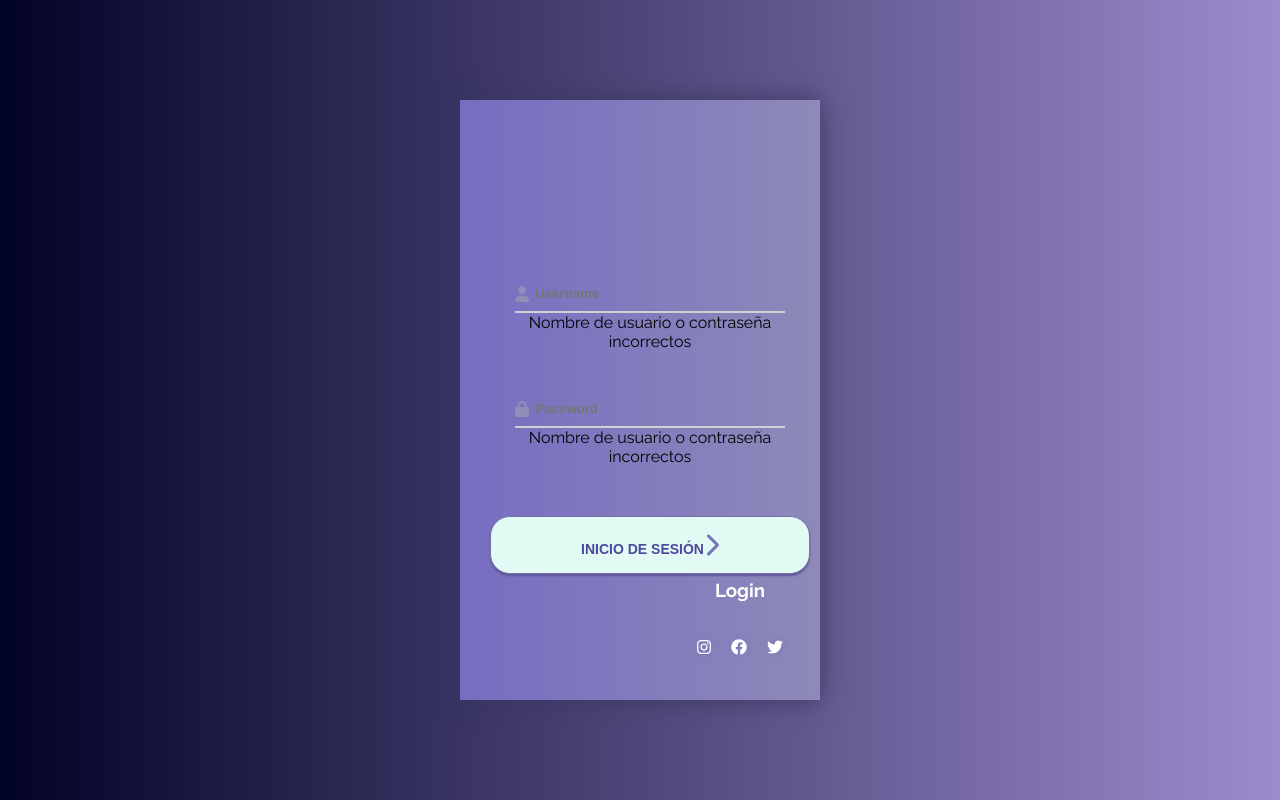
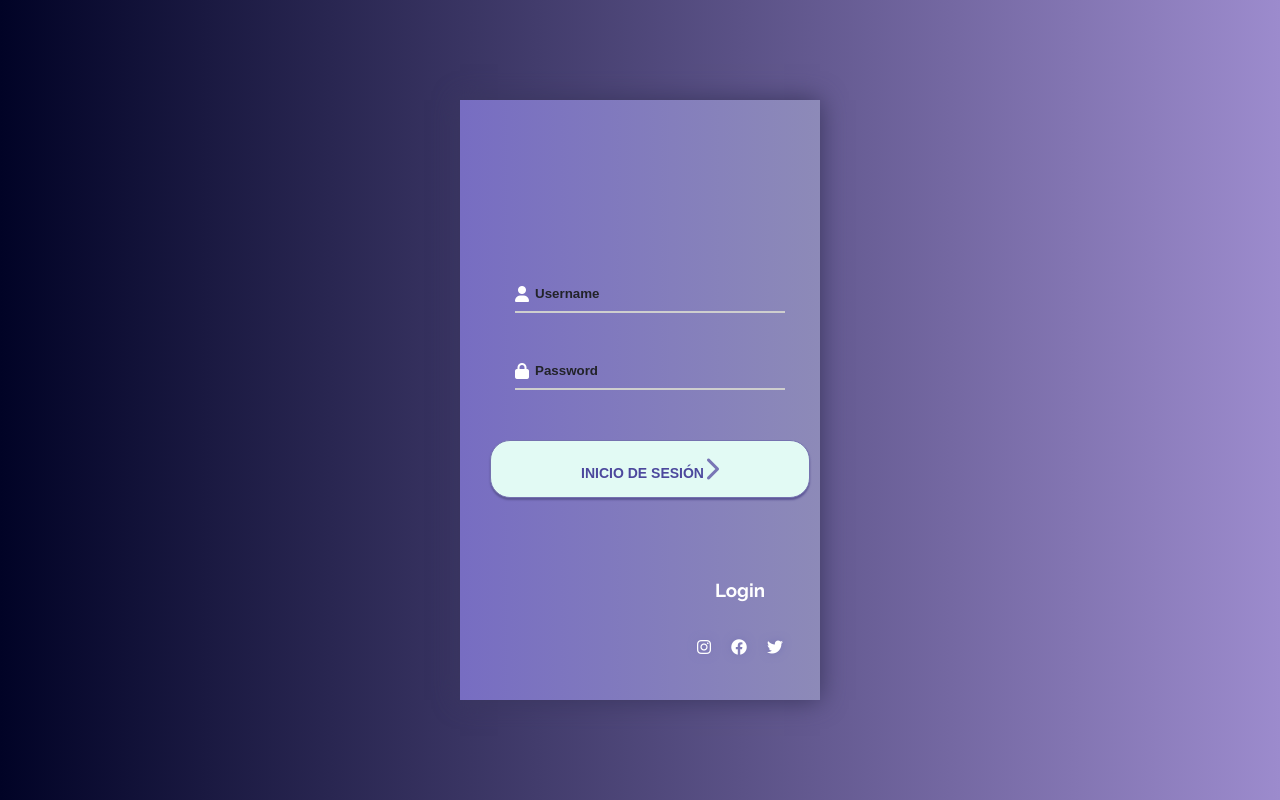
Before and after one commit to Juanplr/frontendTechCareJS, a Vue app: page / in a window 1280 px wide. Built offline with nearby package versions, Linux system fonts and the light colour scheme; no server answers.

Commit message:
webSocket y login validado

```diff
--- a/src/assets/LoginStyle.css
+++ b/src/assets/LoginStyle.css
@@ -1,6 +1,6 @@
 @import url('https://fonts.googleapis.com/css?family=Raleway:400,700');
 
-.container{
+.container {
 	box-sizing: border-box;
 	margin: 0;
 	padding: 0;
@@ -10,7 +10,8 @@
 .container {
 	background: linear-gradient(90deg, #010326, #9C8BCD);
 }
-body{
+
+body {
 	margin: 0%;
 }
 
@@ -102,20 +103,24 @@ body{
 .login__icon {
 	position: absolute;
 	top: 30px;
-	color: #908eb6;
+	color: #ffffff;
 }
 
 .login__input {
 	border: none;
-	border-bottom: 2px solid #D1D1D4;
+	border-bottom: 2px solid #cecece;
 	background: none;
 	padding: 10px;
 	padding-left: 20px;
 	font-weight: 700;
 	width: 75%;
 	transition: .2s;
+	color: #f4f4f7;
 }
 
+.login__input::placeholder {
+	color: #222329;
+}
 
 .loging_label,
 .login__input:active,
@@ -182,3 +187,7 @@ body{
 .social-login__icon:hover {
 	transform: scale(1.5);
 }
+
+.label_text {
+	color: #fff;
+}
--- a/src/components/Chat.vue
+++ b/src/components/Chat.vue
@@ -5,6 +5,7 @@
       class="txt-username"
       type="text"
       placeholder="username"
+      disabled
     />
 
     <div class="div-chat">
@@ -37,11 +38,13 @@ import io from "socket.io-client";
 
 const socket = io("http://localhost:3000/");
 
+socket.emit('setRole', localStorage.getItem("roll"));
+
 export default {
   name: 'Chat',
   setup() {
     const message = ref("");
-    const username = ref("");
+    const username = ref(localStorage.getItem("nombre"));
     const listMessages = ref([
       { body: "Bienvenido al Chat", user: username },
     ]);
@@ -94,6 +97,7 @@ export default {
   margin-bottom: 10px;
   border: 1px solid #ccc;
   border-radius: 4px;
+
 }
 
 .div-chat {
--- a/src/components/Login.vue
+++ b/src/components/Login.vue
@@ -1,6 +1,5 @@
 <script>
-// En App.vue
-import { ref } from "vue";
+import { ref, onMounted, ErrorCodes } from "vue";
 import axios from "axios";
 import {useRouter} from 'vue-router';
 import { reactive } from 'vue';
@@ -14,30 +13,74 @@ export default {
       contrasena: ''
     });
 
+    const isVisibleContrasena = ref(true);
+    const isVisibleUsuario = ref(true);
+    const textContrasena = ref("");
+    const textUsuario = ref("");
 
     const login = () => {
       const sesion = {
         "nombre": formData.nombre,
         "contrasena": formData.contrasena
       }
-
-      axios
+      if(sesion.nombre && sesion.contrasena){
+        axios
         .post(`${URL}user/loging`, sesion
         )
         .then((response) => {
           if (response.data == false) {
             console.log("Error");
           } else {
+            console.log(response.data)
             localStorage.setItem("token", response.data.token);
+            localStorage.setItem("nombre", response.data.user.nombre);
+            localStorage.setItem("roll", response.data.user.roll);
             router.push("/home");
           }
         })
         .catch((error) => {
           console.error(error);
+          if(error.message == "Request failed with status code 400"){
+            isVisibleContrasena.value = true;
+            textContrasena.value = "La contraseña deben ser 8 caracteres"
+            isVisibleUsuario.value = false;
+          }
+          if(error.message == "Request failed with status code 404"){
+            isVisibleContrasena.value = true;
+            textContrasena.value = "Usuario o Contraseña Incorrectos"
+            isVisibleUsuario.value = true;
+            textUsuario.value = "Usuario o Contraseña Incorrectos"
+          }
         });
+      }else{
+       if(!sesion.nombre && !sesion.contrasena){
+        isVisibleUsuario.value = true;
+        textUsuario.value = "Favor de agregar el Username";
+        isVisibleContrasena.value = true;
+        textContrasena.value = "Favor de agregar la Contraseña";
+       }else{
+        if(!sesion.nombre){
+          isVisibleUsuario.value = true;
+          textUsuario.value = "Favor de agregar el Username";
+          isVisibleContrasena.value = false;
+        }
+        if(!sesion.contrasena){
+          isVisibleContrasena.value = true;;
+          textContrasena.value = "Favor de agregar la Contraseña";
+          isVisibleUsuario.value = false;
+        }
+       }
+      }
     };
+    onMounted(() => {
+      if (localStorage.getItem("token")) {
+        router.push("/home");
+      }else{
+        router.push("/");
+      }
+    })
 
-    return { formData, login };
+    return { formData, login, isVisibleContrasena, isVisibleUsuario, textContrasena,textUsuario };
   },
 };
 </script>
@@ -55,7 +98,7 @@ export default {
               placeholder="Username"
               v-model="formData.nombre"/>
           <div class="login__label">
-            <label>Nombre de usuario o contraseña incorrectos</label>
+            <label class="label_text" v-if="isVisibleUsuario" v-text="textUsuario"></label>
           </div>
           </div>
           <div class="login__field">
@@ -67,7 +110,7 @@ export default {
               v-model="formData.contrasena"
             />
             <div class="login__label">
-            <label>Nombre de usuario o contraseña incorrectos</label>
+            <label class="label_text" v-if="isVisibleContrasena" v-text="textContrasena"></label>
           </div>
           </div>
           <button
--- a/src/const/constantes.js
+++ b/src/const/constantes.js
@@ -1,2 +1,2 @@
 export const url = "http://localhost:3000/api/";
-export const sessionTimeout = 60000;
+export const sessionTimeout = 30 * 60 * 1000;
```
